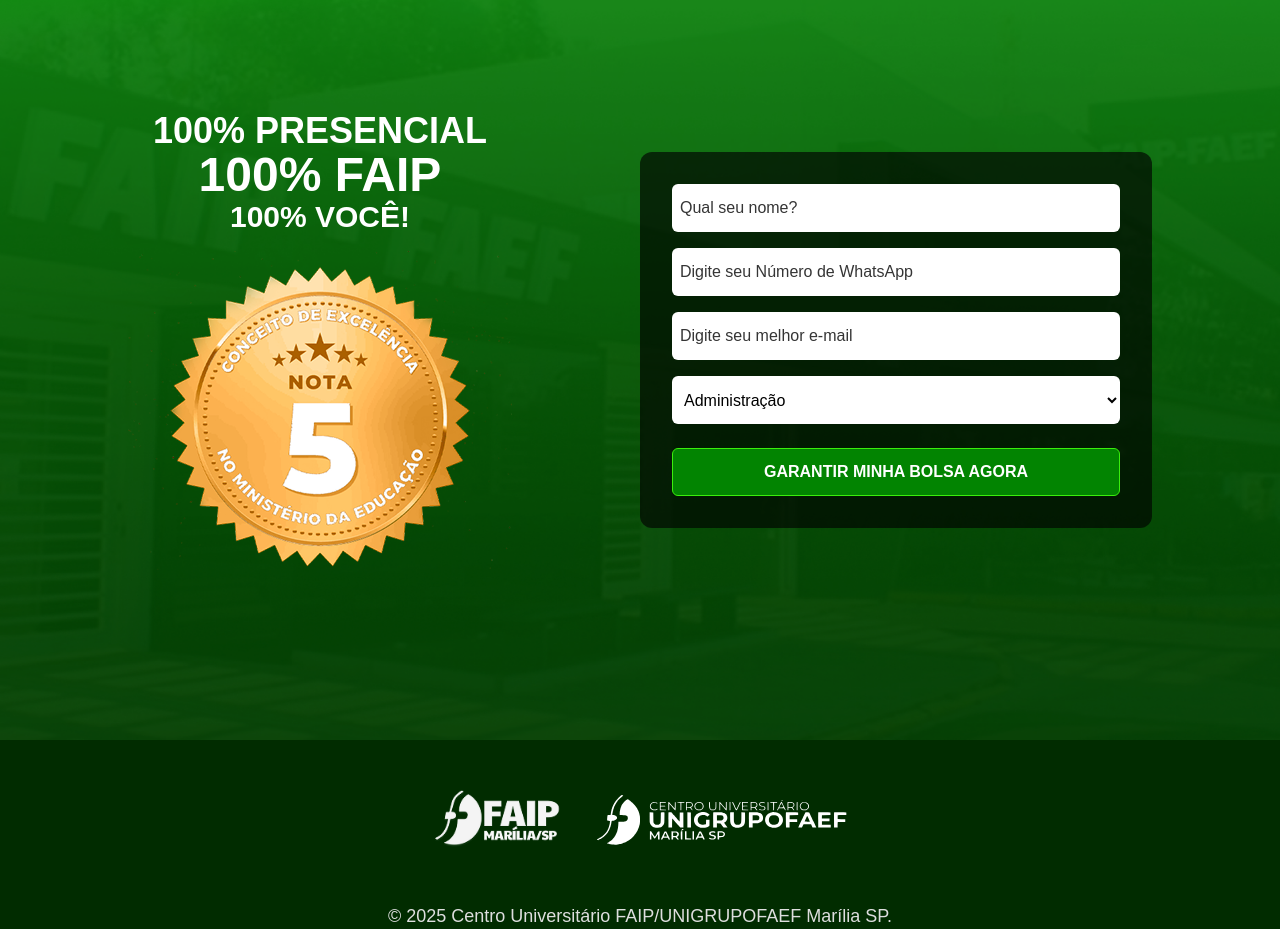
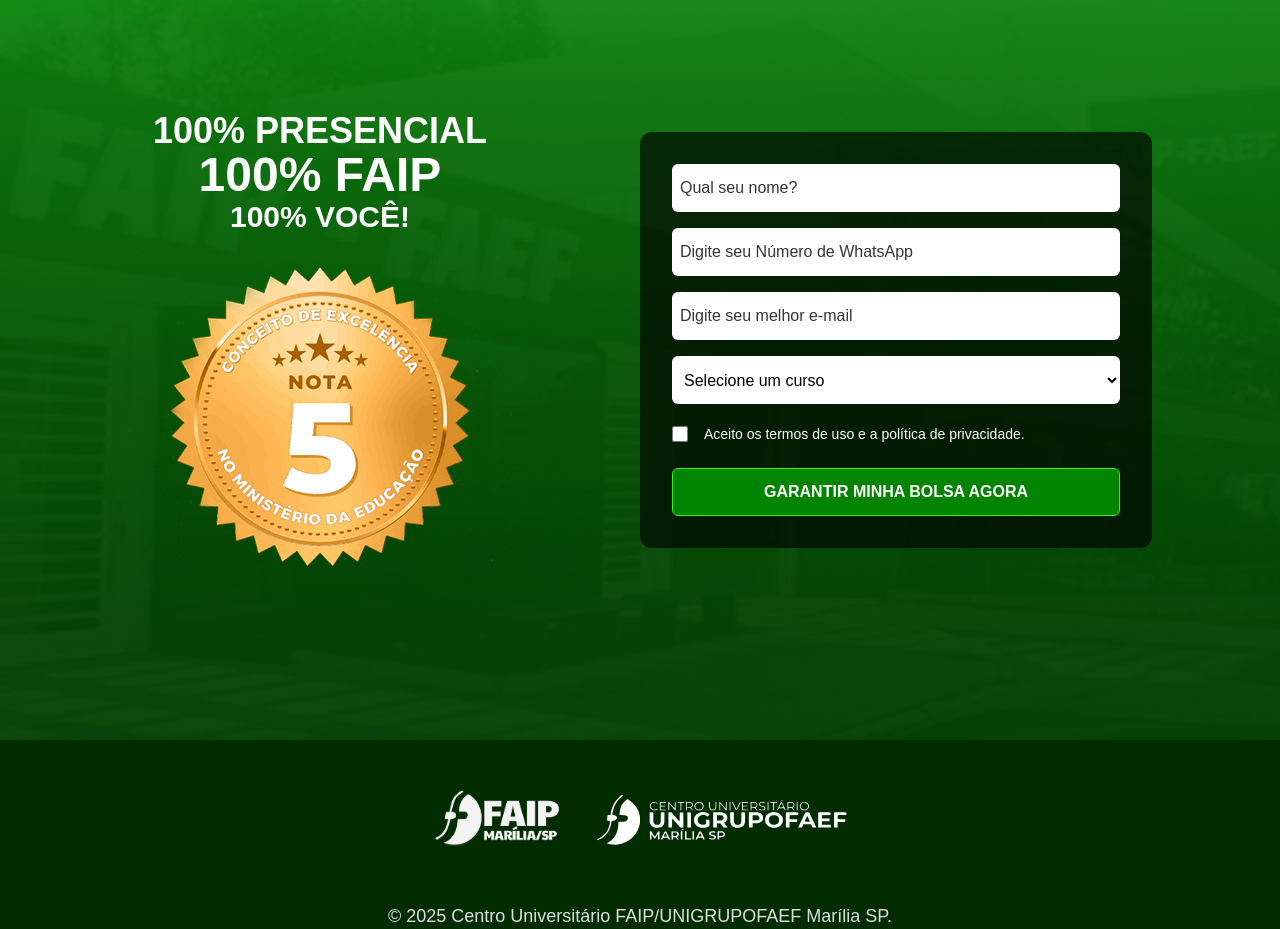
Before and after one commit to mavellium/faip-lp, a Next.js app: page / in a window 1280 px wide. Shown: the part 1700-2629 px from the top of the page. Built offline with nearby package versions, Linux system fonts and the light colour scheme.

Commit message:
Feat: Validação

```diff
--- a/src/components/Form/index.tsx
+++ b/src/components/Form/index.tsx
@@ -1,53 +1,103 @@
 "use client";
 
+import { useForm } from "react-hook-form";
+import { z } from "zod";
+import { zodResolver } from "@hookform/resolvers/zod";
+
+const schema = z.object({
+  nome: z.string().min(1, "Por favor, informe seu nome."),
+  whatsapp: z
+    .string()
+    .min(1, "Por favor, informe seu número de WhatsApp.")
+    .regex(/^\+?\d{8,15}$/, "Número de WhatsApp inválido."),
+  email: z.string().min(1, "Por favor, informe seu e-mail.").email("E-mail inválido."),
+  curso: z.string().min(1, "Por favor, selecione um curso."),
+  termos: z.literal(true, {
+    errorMap: () => ({ message: "Você deve aceitar os termos para continuar." }),
+  }),
+});
+
+type FormData = z.infer<typeof schema>;
+
 export default function Form() {
+  const {
+    register,
+    handleSubmit,
+    formState: { errors, isSubmitting },
+  } = useForm<FormData>({
+    resolver: zodResolver(schema),
+  });
+
+  const onSubmit = (data: FormData) => {
+    console.log("Dados do formulário:", data);
+    alert("Formulário enviado com sucesso!");
+  };
+
   return (
     <section
       className="relative min-h-screen flex justify-center items-center text-center overflow-hidden p-6 sm:p-10"
       id="form"
     >
-      {/* Background */}
       <div className="absolute top-0 left-0 w-full h-full z-0">
-        <img
-          src="/faip-bg.png"
-          alt="FAIP"
-          className="w-full h-full"
-        />
+        <img src="/faip-bg.png" alt="FAIP" className="w-full h-full" />
       </div>
 
-      {/* Conteúdo */}
       <div className="z-10 flex flex-col lg:flex-row gap-10 lg:gap-32 items-center justify-center w-full">
-        {/* Texto lateral */}
         <div className="font-bold text-white flex flex-col items-center lg:items-center">
           <h1 className="text-3xl sm:text-4xl">100% PRESENCIAL</h1>
           <h1 className="text-4xl sm:text-5xl">100% FAIP</h1>
           <h1 className="text-2xl sm:text-3xl">100% VOCÊ!</h1>
-          <img
-            src="selo-mec.png"
-            alt="Selo MEC"
-            className="mt-4"
-          />
+          <img src="selo-mec.png" alt="Selo MEC" className="mt-4" />
         </div>
 
-        {/* Formulário */}
-        <div className="flex w-full max-w-md sm:max-w-lg bg-black/65 rounded-xl">
-          <div className="flex flex-col w-full p-6 sm:p-8">
+        <form
+          onSubmit={handleSubmit(onSubmit)}
+          className="flex flex-col w-full max-w-md sm:max-w-lg bg-black/65 rounded-xl p-6 sm:p-8"
+          noValidate
+        >
           <input
-              className="bg-white text-black placeholder:text-[#353535] placeholder:pl-2 rounded-md h-12"
+            {...register("nome")}
+            className={`bg-white text-black placeholder:text-[#353535] placeholder:pl-2 rounded-md h-12 ${
+              errors.nome ? "border border-red-500" : ""
+            }`}
             type="text"
             placeholder="Qual seu nome?"
           />
+          {errors.nome && (
+            <p className="text-red-500 text-sm mt-1">{errors.nome.message}</p>
+          )}
+
           <input
-              className="bg-white text-black placeholder:text-[#353535] placeholder:pl-2 rounded-md mt-4 h-12"
+            {...register("whatsapp")}
+            className={`bg-white text-black placeholder:text-[#353535] placeholder:pl-2 rounded-md mt-4 h-12 ${
+              errors.whatsapp ? "border border-red-500" : ""
+            }`}
             type="text"
             placeholder="Digite seu Número de WhatsApp"
           />
+          {errors.whatsapp && (
+            <p className="text-red-500 text-sm mt-1">{errors.whatsapp.message}</p>
+          )}
+
           <input
-              className="bg-white text-black placeholder:text-[#353535] placeholder:pl-2 rounded-md mt-4 h-12"
+            {...register("email")}
+            className={`bg-white text-black placeholder:text-[#353535] placeholder:pl-2 rounded-md mt-4 h-12 ${
+              errors.email ? "border border-red-500" : ""
+            }`}
             type="email"
             placeholder="Digite seu melhor e-mail"
           />
-            <select className="bg-white text-black rounded-md mt-4 h-12 px-2">
+          {errors.email && (
+            <p className="text-red-500 text-sm mt-1">{errors.email.message}</p>
+          )}
+
+          <select
+            {...register("curso")}
+            className={`bg-white text-black rounded-md mt-4 h-12 px-2 ${
+              errors.curso ? "border border-red-500" : ""
+            }`}
+          >
+            <option value="">Selecione um curso</option>
             <optgroup label="GRADUAÇÃO">
               <option value="/cursos/administracao">Administração</option>
               <option value="/cursos/arquitetureaurbanismo">
@@ -58,9 +108,7 @@
               <option value="/cursos/enfermagem">
                 Enfermagem Diurno &amp; Noturno
               </option>
-                <option value="/cursos/engenhariacivil">
-                  Engenharia Civil
-                </option>
+              <option value="/cursos/engenhariacivil">Engenharia Civil</option>
               <option value="/cursos/engenhariaeletrica">
                 Engenharia Elétrica
               </option>
@@ -77,11 +125,36 @@
               </option>
             </optgroup>
           </select>
-            <button className="bg-[#028401] border border-[#3AEE0D] text-white rounded-md mt-6 h-12 font-semibold hover:bg-[#02a501] transition">
+          {errors.curso && (
+            <p className="text-red-500 text-sm mt-1">{errors.curso.message}</p>
+          )}
+
+          <div className="flex gap-4 mt-5 items-center">
+            <input
+              {...register("termos",)}
+              type="checkbox"
+              id="termos"
+              className="accent-green-600 w-4 h-4"
+            />
+            <label
+              htmlFor="termos"
+              className="text-white text-sm select-none cursor-pointer"
+            >
+              Aceito os termos de uso e a política de privacidade.
+            </label>
+          </div>
+          {errors.termos && (
+            <p className="text-red-500 text-sm mt-1">Você deve aceitar os termos para continuar.</p>
+          )}
+
+          <button
+            type="submit"
+            disabled={isSubmitting}
+            className="bg-[#028401] border border-[#3AEE0D] text-white rounded-md mt-6 h-12 font-semibold hover:bg-[#02a501] transition disabled:opacity-50 disabled:cursor-not-allowed"
+          >
             GARANTIR MINHA BOLSA AGORA
           </button>
-          </div>
-        </div>
+        </form>
       </div>
     </section>
   );
```
Also changed, not shown: package.json (+7 -4 lines), 1 other file (tests, documents, lock files or other folders). Lines whose indentation alone changed are shown as unchanged.
